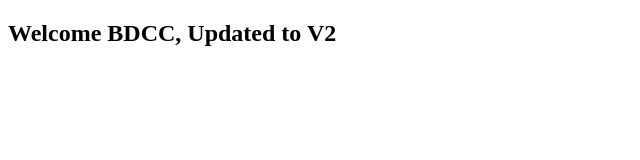
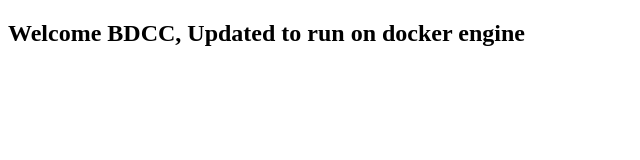
Before and after one commit to moolsbytheway/tpdevops, a plain HTML site: page index.html in a window 1280 px wide. Shown: the whole page, without its empty margins (0-640 px from the left). Drawn offline with Linux system fonts and the light colour scheme.

Commit message:
updated index.html v3

```diff
--- a/index.html
+++ b/index.html
@@ -4,12 +4,12 @@
 <head>
     <meta charset="utf-8">
     <meta name="viewport" content="width=device-width, initial-scale=1">
-    <title>Welcome BDCC V2</title>
+    <title>Welcome BDCC V3</title>
 </head>
 
 <body>
 
-<h2>Welcome BDCC, Updated to V2</h2>
+<h2>Welcome BDCC, Updated to run on docker engine </h2>
 
 </body>
 
```
